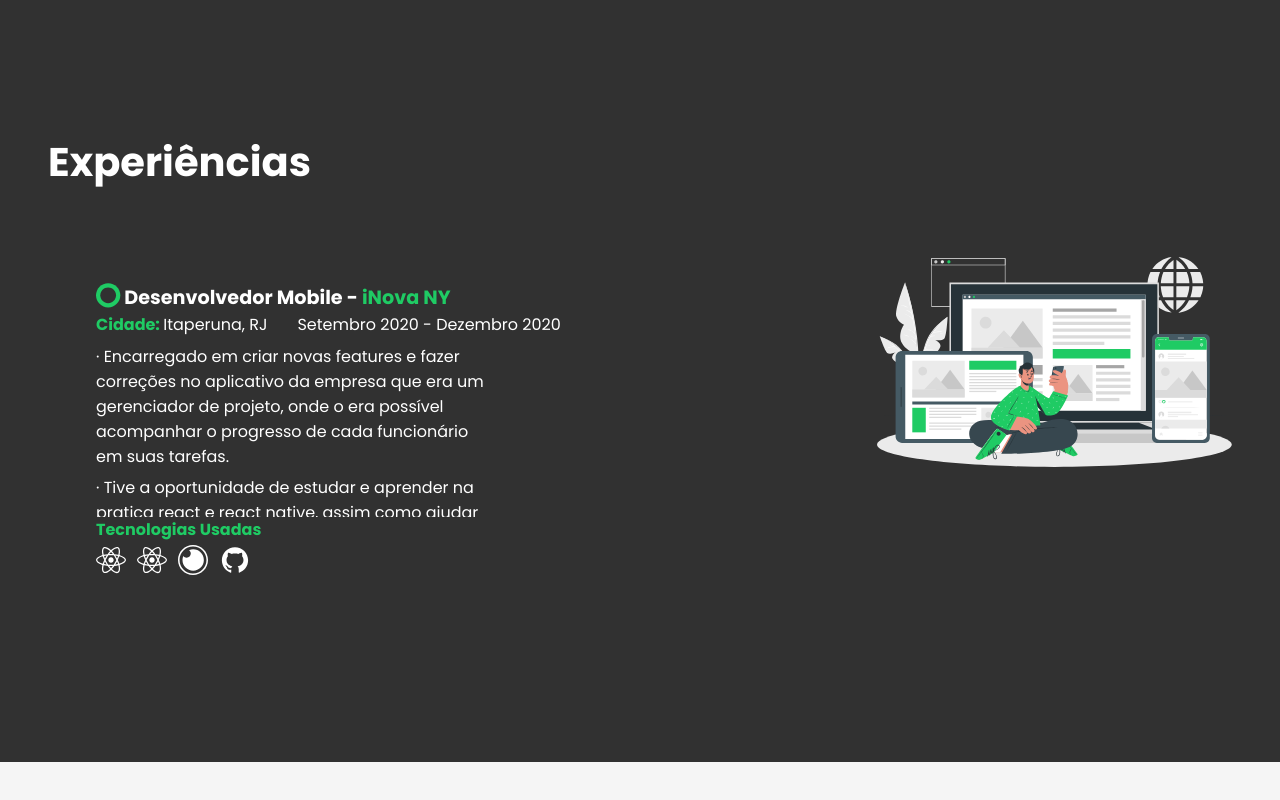
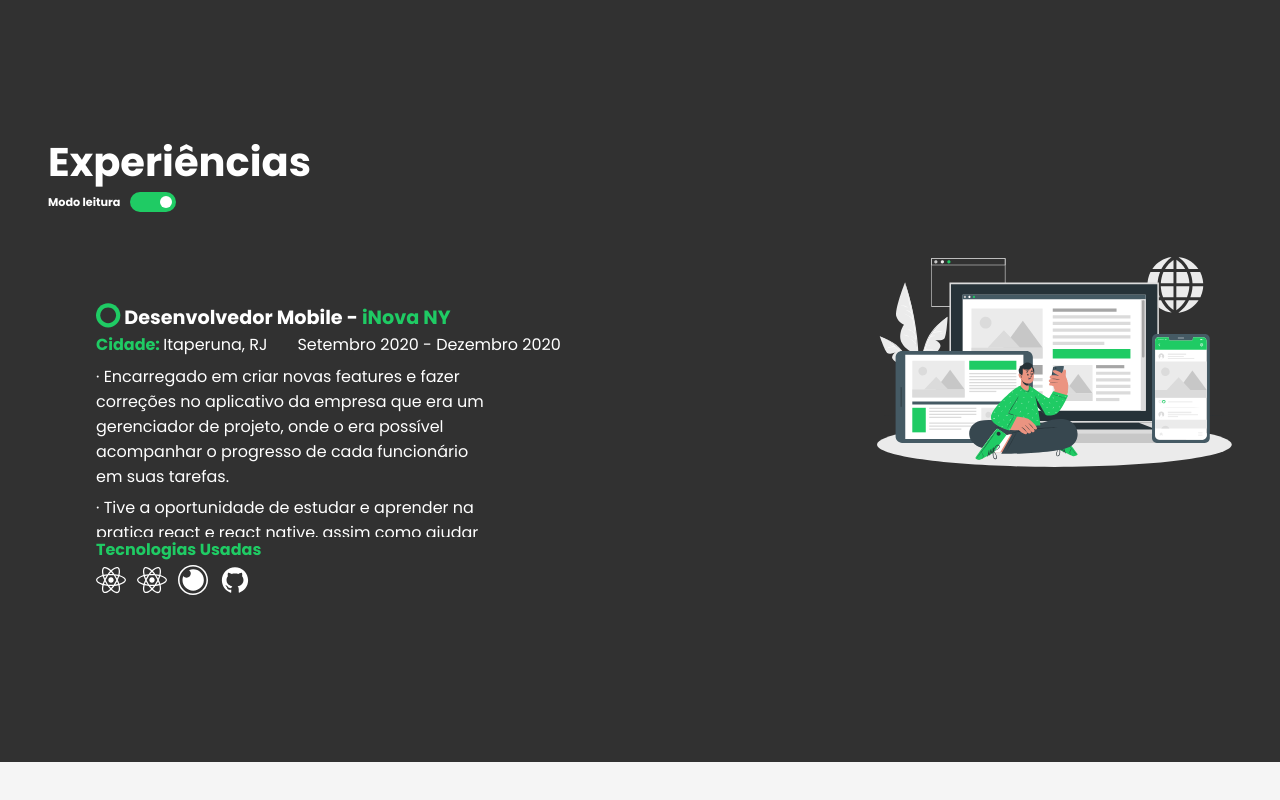
Before and after one commit to Mynameisjohndev/myPersonalBlog, a React (Create React App) app: page / in a window 1280 px wide. Shown: the part 838-1638 px from the top of the page. Built offline with nearby package versions, Linux system fonts and the light colour scheme.

Commit message:
feat: adding optional reading experience

```diff
--- a/src/components/SelectExperience/index.tsx
+++ b/src/components/SelectExperience/index.tsx
@@ -4,6 +4,7 @@ import { TransitionGroup, CSSTransition } from 'react-transition-group';
 
 import Experience from '../../assets/Experience.svg';
 import { returnIconByTechnology } from '../../utils/returnIconByTechnology';
+import Switch from '../Switch';
 import { ContentRow, SelectExperienceContainer } from './styles';
 
 export interface IExperience {
@@ -21,8 +22,11 @@ interface ISelectExperience {
 
 const SelectExperience: React.FC<ISelectExperience> = ({ sections }) => {
   const [activeSection, setActiveSection] = useState(0);
+  const [activeReading, setActiveReading] = useState(true);
   const scrollRef = useRef(null);
-
+  const handleToggle = () => {
+    setActiveReading(!activeReading);
+  };
   const handleScroll = (event: React.UIEvent<HTMLDivElement>) => {
     event.stopPropagation();
     const scrollPosition = event.currentTarget.scrollLeft;
@@ -35,7 +39,7 @@ const SelectExperience: React.FC<ISelectExperience> = ({ sections }) => {
 
   useEffect(() => {
     const scrollInterval = setInterval(() => {
-      if (scrollRef.current) {
+      if (scrollRef.current && activeReading) {
         const scrollElement = scrollRef.current as any;
         const sectionWidth =
           scrollElement.firstChild.getBoundingClientRect().width;
@@ -58,13 +62,17 @@ const SelectExperience: React.FC<ISelectExperience> = ({ sections }) => {
       }
     }, 5000);
     return () => clearInterval(scrollInterval);
-  }, [activeSection]);
+  }, [activeSection, activeReading]);
 
   const { company, date, ocupation, city, techs, description } =
     sections[activeSection];
 
   return (
     <SelectExperienceContainer>
+      <div className="reading-row">
+        <h1 className="reading-title">Modo leitura</h1>
+        <Switch isChecked={activeReading} onToggle={handleToggle} />
+      </div>
       <div className="scroll-row" onScroll={handleScroll} ref={scrollRef}>
         {sections.map((_, index) => (
           <div key={index} className="scroll-stop" />
--- a/src/components/SelectExperience/styles.ts
+++ b/src/components/SelectExperience/styles.ts
@@ -50,6 +50,18 @@ const SelectExperienceContainer = styled.div`
   }
   @media (max-width: 550px) {
     width: 100%;
+  }
+  .reading-row {
+    display: flex;
+    flex-direction: row;
+    align-items: center;
+    justify-content: flex-start;
+    .reading-title {
+      font-size: 0.7rem;
+      margin-right: 0.6rem;
+      transition: 0.3s all;
+      color: ${({ theme }) => theme.COLORS.WHITE};
+    }
   }
 `;
 
--- /dev/null
+++ b/src/components/Switch/index.tsx
@@ -0,0 +1,20 @@
+/* eslint-disable @typescript-eslint/naming-convention */
+import React from 'react';
+
+import { SwitchCheckbox, SwitchLabel, SwitchSlider } from './styles';
+
+interface SwitchProps {
+  isChecked: boolean;
+  onToggle: () => void;
+}
+
+const Switch: React.FC<SwitchProps> = ({ isChecked, onToggle }) => {
+  return (
+    <SwitchLabel>
+      <SwitchCheckbox checked={isChecked} onChange={onToggle} />
+      <SwitchSlider />
+    </SwitchLabel>
+  );
+};
+
+export default Switch;
--- /dev/null
+++ b/src/components/Switch/styles.ts
@@ -0,0 +1,50 @@
+import { styled } from 'styled-components';
+
+const SwitchCheckbox = styled.input.attrs({ type: 'checkbox' })`
+  opacity: 0;
+  width: 0;
+  height: 0;
+`;
+
+const SwitchSlider = styled.span`
+  position: absolute;
+  cursor: pointer;
+  top: 0;
+  left: 0;
+  right: 0;
+  bottom: 0;
+  background-color: #ccc;
+  transition: 0.4s;
+  border-radius: 26px;
+
+  &:before {
+    position: absolute;
+    content: '';
+    height: 12px;
+    width: 12px;
+    border-radius: 13px;
+    left: 4px;
+    bottom: 4px;
+    background-color: white;
+    transition: 0.4s;
+  }
+`;
+
+const SwitchLabel = styled.label`
+  position: relative;
+  display: inline-block;
+  width: 46px;
+  border-radius: 13px;
+  height: 20px;
+  ${SwitchCheckbox}:checked + ${SwitchSlider} {
+    background-color: ${({ theme }) => theme.COLORS.GREEN_30};
+  }
+  ${SwitchCheckbox}:focus + ${SwitchSlider} {
+    box-shadow: 0 0 1px ${({ theme }) => theme.COLORS.GREEN_30};
+  }
+  ${SwitchCheckbox}:checked + ${SwitchSlider}:before {
+    transform: translateX(26px);
+  }
+`;
+
+export { SwitchCheckbox, SwitchLabel, SwitchSlider };
```
